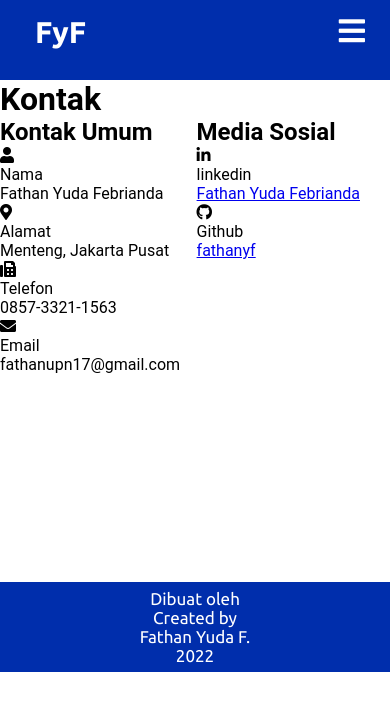
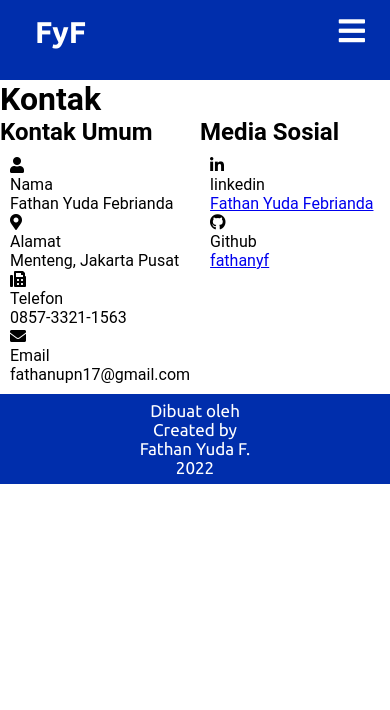
Before and after one commit to fathanyf/web-profile-react, a React (Create React App) app: page /contact in a window 390 px wide. Shown: the top 710 px of the page. Built offline with nearby package versions, Linux system fonts and the light colour scheme.

Commit message:
responsive styling

```diff
--- a/src/components/Blog.js
+++ b/src/components/Blog.js
@@ -10,7 +10,9 @@ const Blog = () => {
 
     <div><h2 className="judul-porto-web">Website</h2></div>
     <section className="porto-web">
-      <div><li><a href="https://www.malanghomestay.com/">Ndaleme Mbahkung Homestay</a>
+    <div className="flex-container">
+    <div>
+      <li><a href="https://www.malanghomestay.com/">Ndaleme Mbahkung Homestay</a>
       <br/>
       <a href="https://www.malanghomestay.com/"><img src="./foto/web-homestay2.PNG" alt="porto-homestay" className="img-porto1"/></a>
       </li></div>
@@ -18,6 +20,7 @@ const Blog = () => {
       <br/>
       <a href="https://binar-ch11.herokuapp.com/"><img src="./foto/web-binar-ch11.PNG" alt="porto-binar" className="img-porto2"/></a>
       </li></div>
+    </div>
     </section>
 
     <div><h2 className="judul-porto-tulis">Karya Ilmiah</h2></div>
--- a/src/components/Contact.css
+++ b/src/components/Contact.css
@@ -8,14 +8,14 @@ font-family: 'Roboto', sans-serif; */
 
 .konten-kontak{
     width: 100%;
-    display: grid;
-    grid-template-columns: 1fr 1fr;
-    grid-template-rows: 1fr 0.8fr;
-    grid-gap: 0.2rem;
+    display: flex;
+    flex-wrap: wrap;
 }
 
 .konten-kontak-umum{
     font-family: 'Roboto', sans-serif;
+    padding: 10px;
+    flex: 50%;
 }
 
 .konten-kontak h2{
@@ -24,4 +24,12 @@ font-family: 'Roboto', sans-serif; */
 
 .konten-kontak-sosmed{
     font-family: 'Roboto', sans-serif;
+    padding: 10px;
+    flex: 50%;
 }
+
+@media (max-width: 800px) {
+    .konten-kontak-umum, .konten-kontak-sosmed {
+      flex: 100%;
+    }
+  }
```
